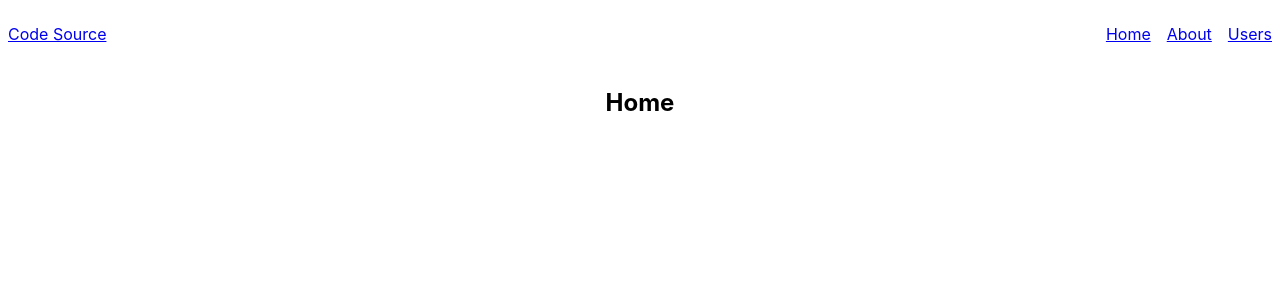
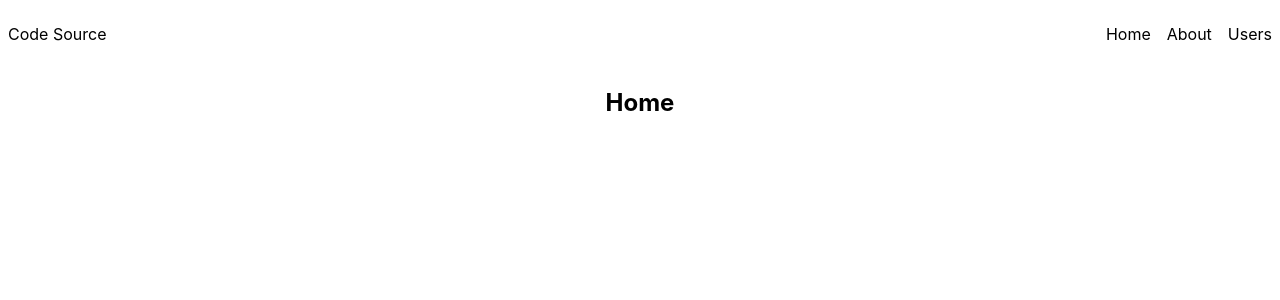
Before and after one commit to jordondueck/code-source, a React (Create React App) app: page / in a window 1280 px wide. Shown: the top 300 px of the page. Built offline with nearby package versions, Linux system fonts and the light colour scheme.

Commit message:
Improve appearance of navbar

```diff
--- a/src/App.css
+++ b/src/App.css
@@ -1,6 +1,13 @@
 .App {
   text-align: center;
+  display: grid;
+  grid-template-columns: 1f 6f;
 }
+
+/* .container {
+  display: grid;
+  grid-template-columns: 1f 6f;
+} */
 
 .navbar {
   display: flex;
@@ -16,3 +23,8 @@
 .list-item {
   padding: 0.5rem;
 }
+
+.navbar__link {
+  color: black;
+  text-decoration: none;
+}
--- a/src/App.js
+++ b/src/App.js
@@ -8,10 +8,8 @@ const App = () => {
   return (
     <section className="App">
       <Router>
-        <section>
+        {/* <section className="container"> */}
         <Navbar />
-          {/* A <Switch> looks through its children <Route>s and
-            renders the first one that matches the current URL. */}
         <Switch>
           <Route path="/about">
             <About />
@@ -23,7 +21,7 @@ const App = () => {
             <Home />
           </Route>
         </Switch>
-        </section>
+        {/* </section> */}
       </Router>
     </section>
   );
--- a/src/components/Navigation.js
+++ b/src/components/Navigation.js
@@ -22,18 +22,18 @@ const Navbar = () => {
     <nav className="navbar">
       <ul className="list">
         <li className="list-item">
-          <Link to="/">Code Source</Link>
+          <Link className="navbar__link" to="/">Code Source</Link>
         </li>
       </ul>
       <ul className="list">
         <li className="list-item">
-          <Link to="/">Home</Link>
+          <Link className="navbar__link" to="/">Home</Link>
         </li>
         <li className="list-item">
-          <Link to="/about">About</Link>
+          <Link className="navbar__link" to="/about">About</Link>
         </li>
         <li className="list-item">
-          <Link to="/users">Users</Link>
+          <Link className="navbar__link" to="/users">Users</Link>
         </li>
       </ul>
     </nav>
```
Lines whose indentation alone changed are shown as unchanged.
